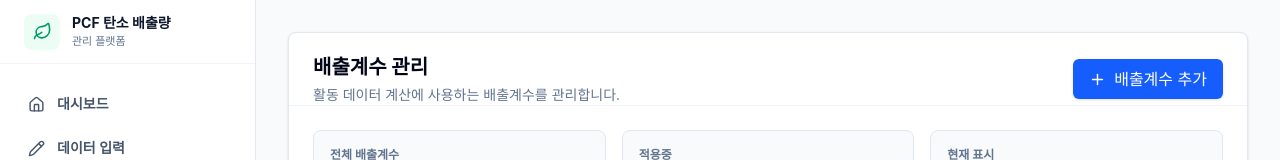
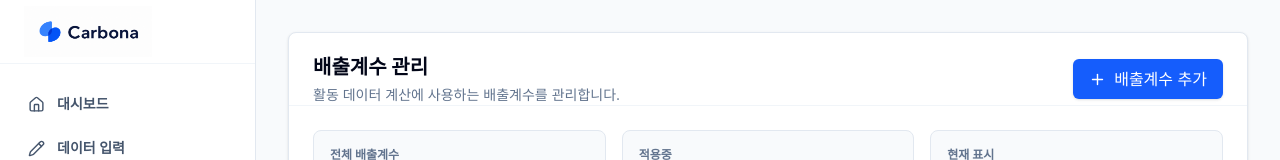
Before and after one commit to KimByeongNyeon/carbona, a Next.js app: page /emission-factors in a window 1280 px wide. Shown: the top 160 px of the page. Built offline with nearby package versions, Linux system fonts and the light colour scheme; no server answers; the database is empty; a web font is replaced by a local one.

Commit message:
feat: 사이드바에 로고 추가

```diff
--- a/app/shared/components/AppSidebar.tsx
+++ b/app/shared/components/AppSidebar.tsx
@@ -1,4 +1,4 @@
-import { Leaf } from "lucide-react";
+import Image from "next/image";
 import Link from "next/link";
 import { usePathname } from "next/navigation";
 import { navigationGroups } from "../constants/navigation";
@@ -9,13 +9,16 @@ export const AppSidebar = ({ onNavigate }: { onNavigate?: () => void }) => {
   return (
     <aside className="flex h-full w-64 shrink-0 flex-col border-r border-slate-200 bg-white">
       <div className="flex h-16 items-center gap-3 border-b border-slate-100 px-6">
-        <div className="flex h-9 w-9 items-center justify-center rounded-lg bg-emerald-50 text-emerald-600">
-          <Leaf size={19} />
-        </div>
-        <div>
-          <p className="text-sm font-bold text-slate-900">PCF 탄소 배출량</p>
-          <p className="text-[11px] font-medium text-slate-500">관리 플랫폼</p>
-        </div>
+        <Link href="/dashboard" onClick={onNavigate} className="block">
+          <Image
+            src="/logo.png"
+            alt="Carbona"
+            width={132}
+            height={38}
+            priority
+            className="h-auto w-32"
+          />
+        </Link>
       </div>
 
       <nav className="flex-1 space-y-6 px-4 py-5">
```
